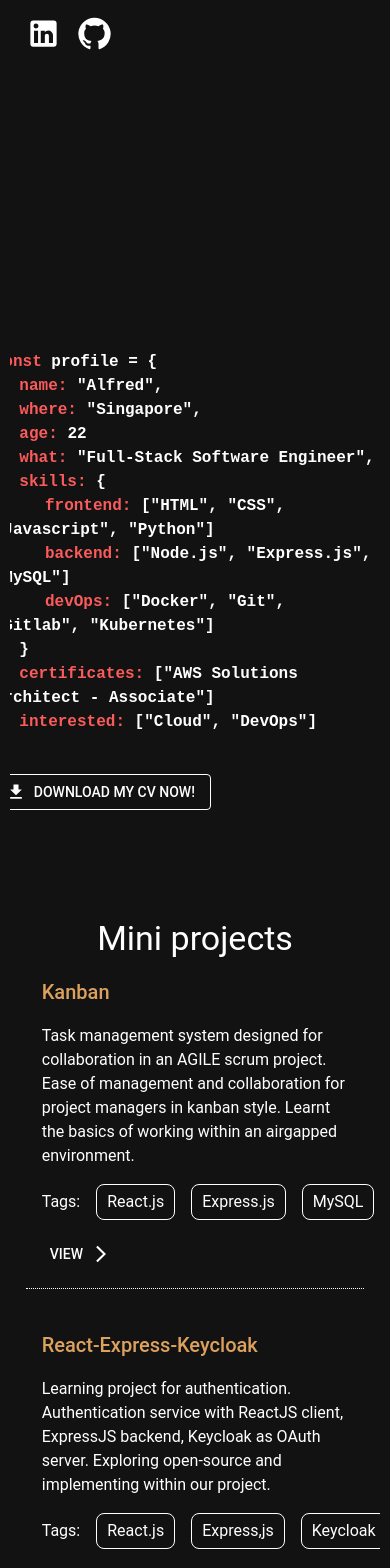
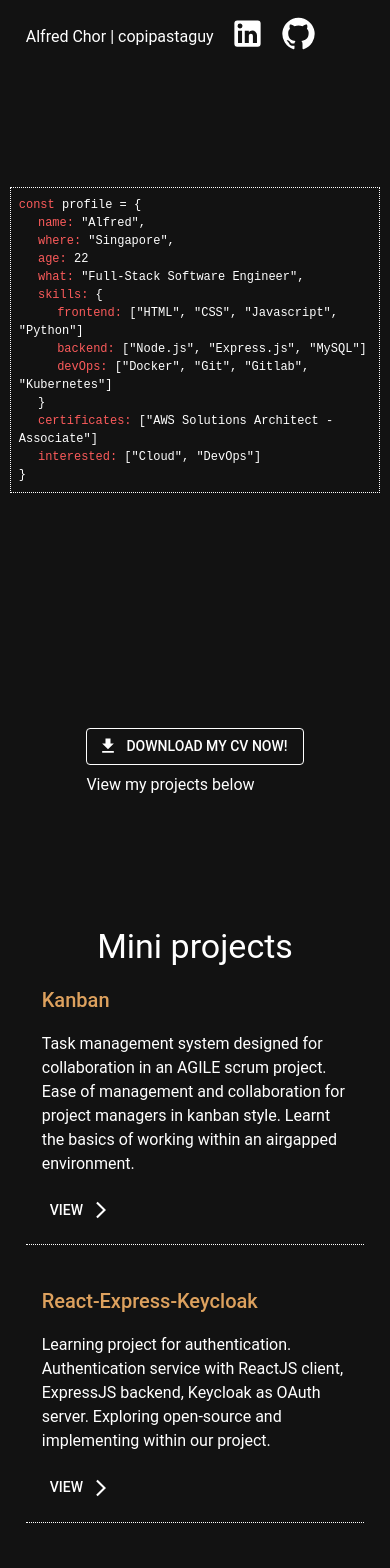
Before and after one commit to copipastaguy/portfolio, a React (Create React App) app: page / in a window 390 px wide. Shown: the top 1568 px of the page. Built offline with nearby package versions, Linux system fonts and the light colour scheme.

Commit message:
update UI and responsiveness

```diff
--- a/src/component/Masthead/Masthead.js
+++ b/src/component/Masthead/Masthead.js
@@ -1,10 +1,8 @@
 import memoji from "../../files/memoji/sticker02.png";
 import styles from "./Masthead.module.css";
 
-
 import DownloadIcon from "@mui/icons-material/Download";
 import { Button, Grid, Stack, Typography } from "@mui/material";
-
 
 function Masthead() {
   const date = new Date();
@@ -30,15 +28,14 @@ function Masthead() {
     link.remove();
   };
   return (
-    <Grid container height="100vh" alignItems="center" justifyContent="center" spacing={2}>
-      <Grid item>
+    <Grid container height="100vh" alignItems="center" justifyContent="center" spacing={1}>
+      {/* <Grid item sx={{ display: { xs: "none" } }}>
         <img className={styles.memoji} src={memoji} alt="memoji" />
-      </Grid>
+      </Grid> */}
 
-      <Stack spacing={2}>
-        <Grid item>
-          <Stack>
-            <Typography fontWeight={700} fontFamily="monospace">
+      <Grid item xs={12} md={12} lg={12}>
+        <Stack padding={1} sx={{ border: "1px dotted" }}>
+          <Typography fontWeight={{ xs: "400" }} fontSize={{ xs: 12, md: 14, lg: 16 }} fontFamily="monospace">
             <span className={styles.coloredWord}>const</span> profile = &#123;
             <br />
             &emsp; <span className={styles.coloredWord}>name:</span> "Alfred",
@@ -63,17 +60,20 @@ function Masthead() {
             <br />
             &emsp; <span className={styles.coloredWord}>interested:</span> ["Cloud", "DevOps"]
             <br />
+            &#125;
           </Typography>
-            &#125;
         </Stack>
       </Grid>
 
-        <Grid item>
+      <Grid item sx={12}>
+        <Stack flexDirection="column" spacing={1}>
           <Button startIcon={<DownloadIcon />} color="inherit" variant="outlined" onClick={downloadResume}>
             Download my CV now!
           </Button>
+
+          <Typography>View my projects below</Typography>
+        </Stack>
       </Grid>
-      </Stack>
     </Grid>
   );
 }
--- a/src/component/Masthead/Masthead.module.css
+++ b/src/component/Masthead/Masthead.module.css
@@ -57,7 +57,7 @@
     display: none;
   }
 
-  .memoji {
+  /* .memoji {
     display: none;
-  }
+  } */
 }
--- a/src/component/NavBar/NavBar.js
+++ b/src/component/NavBar/NavBar.js
@@ -1,10 +1,14 @@
 import GitHubIcon from "@mui/icons-material/GitHub";
 import LinkedInIcon from "@mui/icons-material/LinkedIn";
-import { Grid, Link } from "@mui/material";
+import { Grid, Link, Typography } from "@mui/material";
 
 function NavBar() {
   return (
     <Grid container alignItems="center" spacing={2} padding={2}>
+      <Grid item>
+        <Typography>Alfred Chor | copipastaguy</Typography>
+      </Grid>
+
       <Grid item>
         <Link href="https://linkedin.com/in/alfredchor" color="inherit">
           <LinkedInIcon fontSize="large" />
--- a/src/component/Works/Works.js
+++ b/src/component/Works/Works.js
@@ -18,7 +18,7 @@ function Works() {
                   </Typography>
 
                   <Typography>{work.description}</Typography>
-                  <Stack direction="row" alignItems="center" spacing={2}>
+                  <Stack direction="row" alignItems="center" spacing={2} flexWrap="wrap" sx={{ display: { xs: "none", sm: "flex" } }}>
                     <Typography>Tags:</Typography>
                     {work.tags.map((tag) => (
                       <Box sx={{ border: "1px solid", borderRadius: "8px", padding: "5px 10px" }}>
--- a/src/component/Works/works.json
+++ b/src/component/Works/works.json
@@ -10,7 +10,7 @@
     "name": "React-Express-Keycloak",
     "link": "https://github.com/copipastaguy/authentication",
     "description": "Learning project for authentication. Authentication service with ReactJS client, ExpressJS backend, Keycloak as OAuth server. Exploring open-source and implementing within our project.",
-    "tags": ["React.js", "Express,js", "Keycloak", "Authentication", "JWT"],
+    "tags": ["React.js", "Express.js", "Keycloak", "Authentication", "JWT"],
     "visible": true
   },
   {
```
Lines whose indentation alone changed are shown as unchanged.
